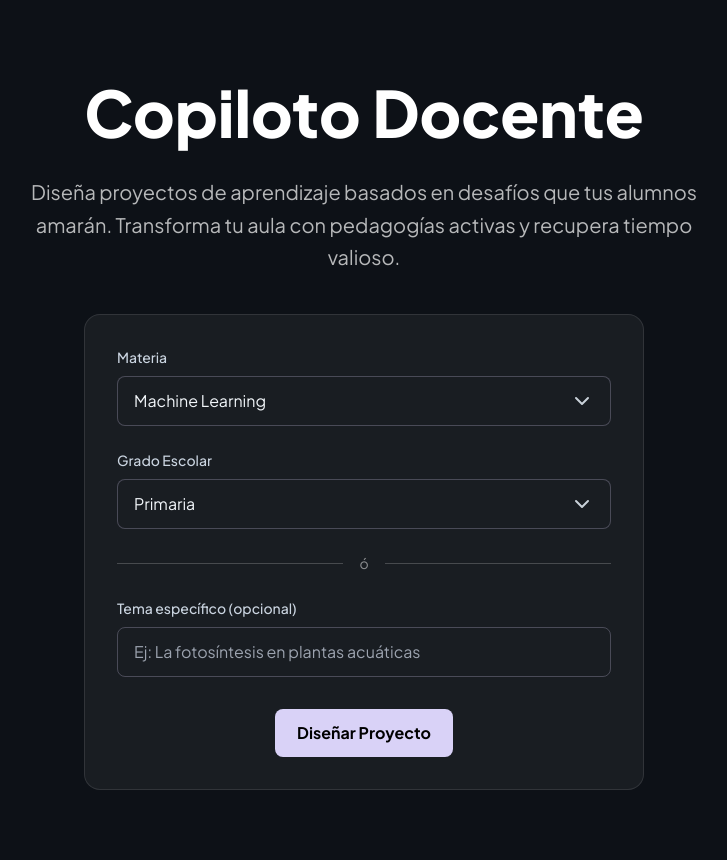
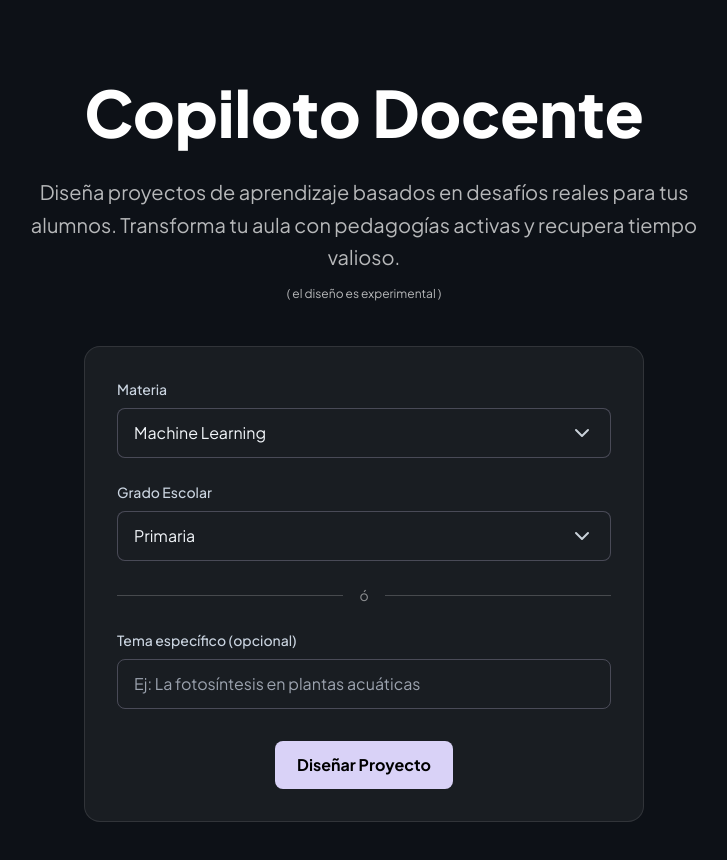
Before and after one commit to UzyOrg/Celesta, a Next.js app: page /demo/teacher in a window 1280 px wide. Shown: the top 860 px of the page, without its empty margins (276-1003 px from the left). Built offline with nearby package versions, Linux system fonts and the light colour scheme.

Commit message:
Se ajusto el overlay y se añadio texto experimental

```diff
--- a/src/app/demo/teacher/page.tsx
+++ b/src/app/demo/teacher/page.tsx
@@ -106,7 +106,8 @@ const DemoTeacherPage: React.FC = () => {
             <div className={styles.pageHeader}>
               <h1 className={styles.pageTitle}>Copiloto Docente</h1>
               <p className={styles.pageSubtitle}>
-                Diseña proyectos de aprendizaje basados en desafíos que tus alumnos amarán. Transforma tu aula con pedagogías activas y recupera tiempo valioso.
+                Diseña proyectos de aprendizaje basados en desafíos reales para tus alumnos. Transforma tu aula con pedagogías activas y recupera tiempo valioso.
+                <br /><span className="text-xs">( el diseño es experimental )</span>
               </p>
             </div>
             <motion.form
@@ -121,7 +122,6 @@ const DemoTeacherPage: React.FC = () => {
                   <label htmlFor="materia" className={styles.formLabel}>Materia</label>
                   <select id="materia" value={materia} onChange={e => setMateria(e.target.value)} className={`${styles.formInput} ${styles.formSelect}`}>
                     <option value="machine_learning">Machine Learning</option>
-                    <option value="historia" disabled>Proximamente...</option>
                   </select>
                 </div>
 
--- a/src/components/Hero.module.css
+++ b/src/components/Hero.module.css
@@ -34,7 +34,7 @@
 .gradientOverlay {
   position: absolute;
   inset: 0;
-  background: linear-gradient(to bottom, transparent 0%, #0D1117 100%);
+  background: linear-gradient(to bottom, transparent 0%, #0D1117 94%);
   pointer-events: none;
   z-index: 1;
 }
```
